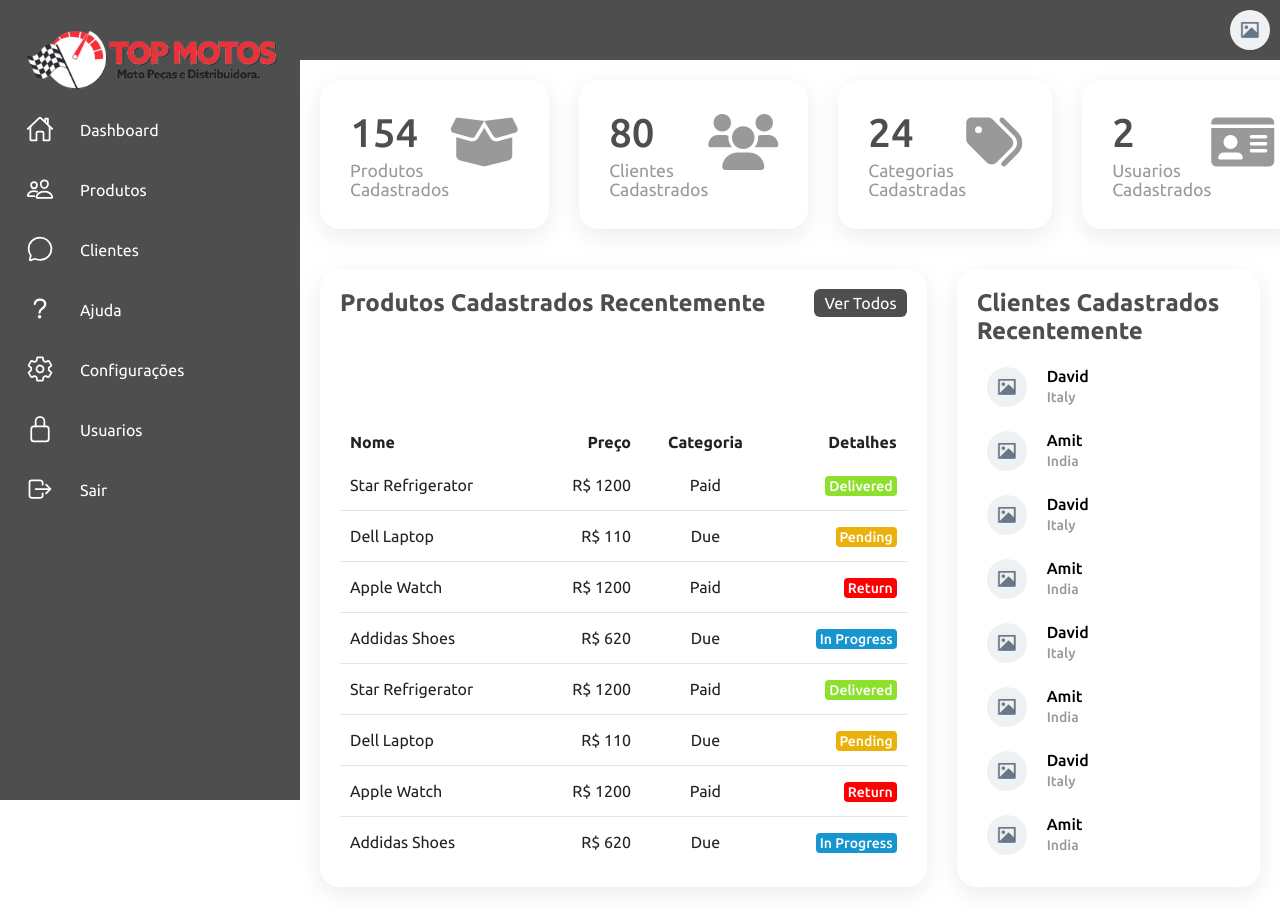
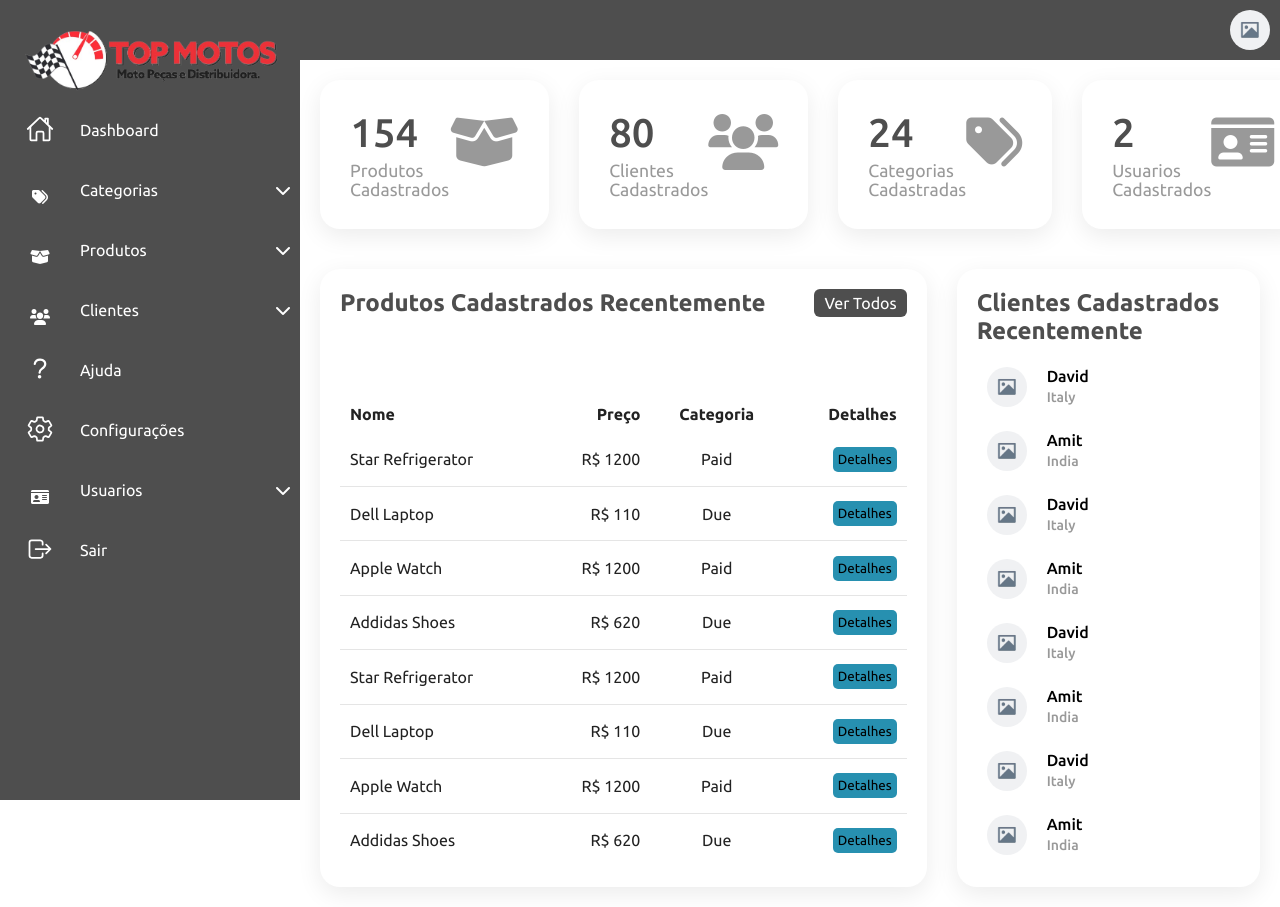
Before and after one commit to MatheusBrandao525/gestaoLoja, a PHP site: page /components/menuLateral.php in a window 1280 px wide. Run offline with PHP 8.4, Linux system fonts and the light colour scheme.

Commit message:
feat: :memo: Adicionando botões dropdown e alterando estilos.

```diff
--- a/components/menuLateral.php
+++ b/components/menuLateral.php
@@ -10,6 +10,84 @@
 
     <!-- ======= Styles ====== -->
     <link rel="stylesheet" href="public/assets/css/style_menuLateral.css">
+
+    <style>
+        .dropbtn {
+            cursor: pointer;
+            display: block;
+        }
+
+        .nome-icone {
+            display: flex;
+            align-items: center;
+            justify-content: space-between;
+            width: 100%;
+            padding-right: 10px;
+            /* Espaçamento entre o título e a seta */
+        }
+
+        .nome-icone .title {
+            margin-right: 10px;
+            /* Espaço entre o texto e a seta */
+        }
+
+        .nome-icone i {
+            transition: transform 0.3s ease;
+            /* Suaviza a rotação */
+        }
+
+
+        .dropdown-content a {
+            color: black;
+            padding: 12px 16px;
+            text-decoration: none;
+            display: block;
+        }
+
+        .dropdown-content a:hover {
+            background-color: #f1f1f1;
+        }
+
+        /* Dropdown container */
+        .dropdown {
+            position: relative;
+        }
+
+        /* Estilização do conteúdo do dropdown com transição */
+        .dropdown-content {
+            max-height: 0;
+            overflow: hidden;
+            background-color: #f9f9f9;
+            min-width: 160px;
+            box-shadow: 0px 8px 16px 0px rgba(0, 0, 0, 0.2);
+            transition: max-height 0.5s ease-in-out, opacity 0.5s ease-in-out;
+            opacity: 0;
+            transition-delay: 0.25s;
+        }
+
+        .dropdown-content.show {
+            max-height: 500px;
+            /* ajuste conforme necessário */
+            opacity: 1;
+            transition-delay: 0s;
+        }
+
+        .dropdown {
+            position: relative;
+        }
+
+        /* CSS para manter os outros itens no lugar enquanto o dropdown se expande */
+        .dropdown:hover .dropdown-content {
+            display: block;
+        }
+
+        .details-btn {
+            background-color: #2790b0;
+            border: none;
+            padding: 5px;
+            border-radius: 5px;
+        }
+    </style>
 </head>
 
 <body>
@@ -35,22 +113,53 @@
                     </a>
                 </li>
 
-                <li>
-                    <a href="#">
+                <li class="dropdown">
+                    <a href="#" class="dropbtn">
                         <span class="icon">
-                            <ion-icon name="people-outline"></ion-icon>
+                            <i class="fas fa-tags"></i>
                         </span>
-                        <span class="title">Produtos</span>
+                        <div class="nome-icone">
+                            <span class="title">Categorias</span>
+                            <i class="fas fa-chevron-down"></i> <!-- Ícone da seta -->
+                        </div>
                     </a>
+                    <div class="dropdown-content">
+                        <a href="#">Cadastrar Categoria</a>
+                        <a href="#">Ver Categorias</a>
+                    </div>
                 </li>
 
-                <li>
-                    <a href="#">
+
+                <li class="dropdown">
+                    <a href="#" class="dropbtn">
                         <span class="icon">
-                            <ion-icon name="chatbubble-outline"></ion-icon>
+                            <i class="fas fa-box-open"></i>
                         </span>
-                        <span class="title">Clientes</span>
+                        <div class="nome-icone">
+                            <span class="title">Produtos</span>
+                            <i class="fas fa-chevron-down"></i> <!-- Ícone da seta -->
+                        </div>
                     </a>
+                    <div class="dropdown-content">
+                        <a href="#">Cadastrar Produto</a>
+                        <a href="#">Ver Produtos</a>
+                    </div>
+                </li>
+
+                <li class="dropdown">
+                    <a href="#" class="dropbtn">
+                        <span class="icon">
+                            <i class="fas fa-users"></i>
+                        </span>
+                        <div class="nome-icone">
+                            <span class="title">Clientes</span>
+                            <i class="fas fa-chevron-down"></i> <!-- Ícone da seta -->
+                        </div>
+                    </a>
+                    <div class="dropdown-content">
+                        <a href="#">Cadastrar Cliente</a>
+                        <a href="#">Ver Clientes</a>
+                    </div>
                 </li>
 
                 <li>
@@ -71,13 +180,20 @@
                     </a>
                 </li>
 
-                <li>
-                    <a href="#">
+                <li class="dropdown">
+                    <a href="#" class="dropbtn">
                         <span class="icon">
-                            <ion-icon name="lock-closed-outline"></ion-icon>
+                            <i class="fas fa-id-card"></i>
                         </span>
-                        <span class="title">Usuarios</span>
+                        <div class="nome-icone">
+                            <span class="title">Usuarios</span>
+                            <i class="fas fa-chevron-down"></i> <!-- Ícone da seta -->
+                        </div>
                     </a>
+                    <div class="dropdown-content">
+                        <a href="#">Cadastrar Usuario</a>
+                        <a href="#">Ver Usuarios</a>
+                    </div>
                 </li>
 
                 <li>
@@ -123,7 +239,7 @@
                     </div>
 
                     <div class="iconBx">
-                    <i class="fas fa-users"></i>
+                        <i class="fas fa-users"></i>
                     </div>
                 </div>
 
@@ -134,7 +250,7 @@
                     </div>
 
                     <div class="iconBx">
-                    <i class="fas fa-tags"></i>
+                        <i class="fas fa-tags"></i>
                     </div>
                 </div>
 
@@ -145,7 +261,7 @@
                     </div>
 
                     <div class="iconBx">
-                    <i class="fas fa-id-card"></i>
+                        <i class="fas fa-id-card"></i>
                     </div>
                 </div>
             </div>
@@ -173,56 +289,56 @@
                                 <td>Star Refrigerator</td>
                                 <td>R$ 1200</td>
                                 <td>Paid</td>
-                                <td><span class="status delivered">Delivered</span></td>
+                                <td><button class="details-btn">Detalhes</button></td>
                             </tr>
 
                             <tr>
                                 <td>Dell Laptop</td>
                                 <td>R$ 110</td>
                                 <td>Due</td>
-                                <td><span class="status pending">Pending</span></td>
+                                <td><button class="details-btn">Detalhes</button></td>
                             </tr>
 
                             <tr>
                                 <td>Apple Watch</td>
                                 <td>R$ 1200</td>
                                 <td>Paid</td>
-                                <td><span class="status return">Return</span></td>
+                                <td><button class="details-btn">Detalhes</button></td>
                             </tr>
 
                             <tr>
                                 <td>Addidas Shoes</td>
                                 <td>R$ 620</td>
                                 <td>Due</td>
-                                <td><span class="status inProgress">In Progress</span></td>
+                                <td><button class="details-btn">Detalhes</button></td>
                             </tr>
 
                             <tr>
                                 <td>Star Refrigerator</td>
                                 <td>R$ 1200</td>
                                 <td>Paid</td>
-                                <td><span class="status delivered">Delivered</span></td>
+                                <td><button class="details-btn">Detalhes</button></td>
                             </tr>
 
                             <tr>
                                 <td>Dell Laptop</td>
                                 <td>R$ 110</td>
                                 <td>Due</td>
-                                <td><span class="status pending">Pending</span></td>
+                                <td><button class="details-btn">Detalhes</button></td>
                             </tr>
 
                             <tr>
                                 <td>Apple Watch</td>
                                 <td>R$ 1200</td>
                                 <td>Paid</td>
-                                <td><span class="status return">Return</span></td>
+                                <td><button class="details-btn">Detalhes</button></td>
                             </tr>
 
                             <tr>
                                 <td>Addidas Shoes</td>
                                 <td>R$ 620</td>
                                 <td>Due</td>
-                                <td><span class="status inProgress">In Progress</span></td>
+                                <td><button class="details-btn">Detalhes</button></td>
                             </tr>
                         </tbody>
                     </table>
@@ -318,6 +434,44 @@
     <!-- ====== ionicons ======= -->
     <script type="module" src="https://unpkg.com/ionicons@5.5.2/dist/ionicons/ionicons.esm.js"></script>
     <script nomodule src="https://unpkg.com/ionicons@5.5.2/dist/ionicons/ionicons.js"></script>
+
+    <script>
+        document.addEventListener('DOMContentLoaded', function() {
+            var dropdowns = document.querySelectorAll('.dropdown');
+            dropdowns.forEach(function(dropdown) {
+                var btn = dropdown.querySelector('.dropbtn');
+                btn.addEventListener('click', function(event) {
+                    event.stopPropagation();
+                    var dropdownContent = this.nextElementSibling;
+                    var icon = this.querySelector('.nome-icone i'); // Seleciona o ícone de seta dentro de nome-icone
+                    if (dropdownContent.classList.contains('show')) {
+                        dropdownContent.classList.remove('show');
+                        icon.style.transform = 'rotate(0deg)'; // Seta aponta para baixo
+                    } else {
+                        closeAllDropdowns();
+                        dropdownContent.classList.add('show');
+                        icon.style.transform = 'rotate(180deg)'; // Seta aponta para cima
+                    }
+                });
+            });
+
+            function closeAllDropdowns() {
+                document.querySelectorAll('.dropdown-content').forEach(function(element) {
+                    element.classList.remove('show');
+                    var icon = element.previousElementSibling.querySelector('.nome-icone i');
+                    if (icon) {
+                        icon.style.transform = 'rotate(0deg)'; // Reseta a rotação da seta
+                    }
+                });
+            }
+
+            document.addEventListener('click', function(event) {
+                if (!event.target.matches('.dropbtn, .dropbtn *')) { // Inclui todos os filhos de dropbtn no seletor
+                    closeAllDropdowns();
+                }
+            });
+        });
+    </script>
 </body>
 
 </html>
```
